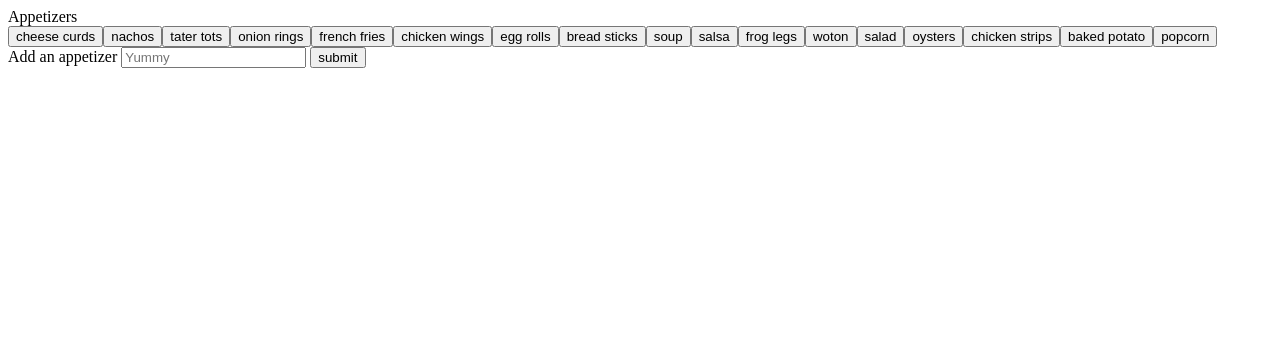
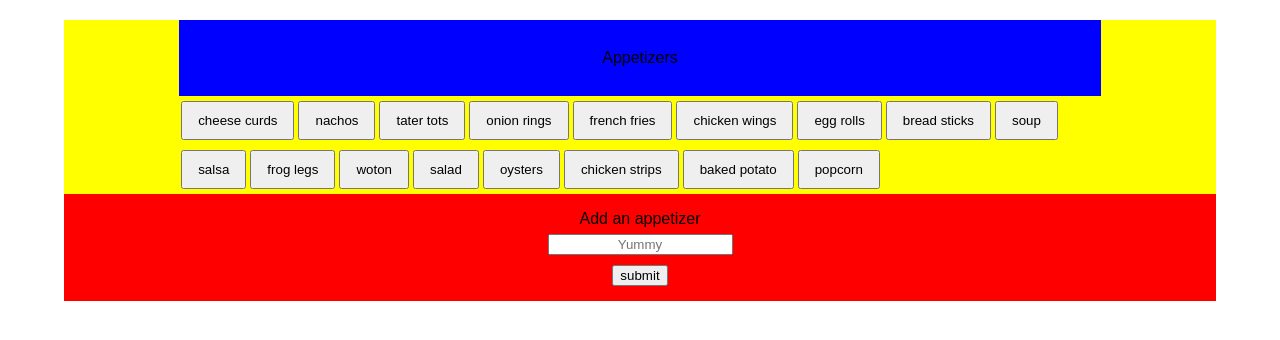
Before and after one commit to kumarivb/gifTastic, a plain HTML site: page index.html in a window 1280 px wide. Drawn offline with nearby package versions, Linux system fonts and the light colour scheme.

Commit message:
started styling index.html

```diff
--- a/assets/css/style.css
+++ b/assets/css/style.css
@@ -0,0 +1,51 @@
+body {
+    max-width: 100%;
+    font-family: 'Arial', 'Helvetica Neue', Helvetica, sans-serif;
+}
+
+label {
+    line-height: 30px;
+}
+input {
+    text-align: center;
+}
+
+#mainContainer {
+    margin: auto;
+    width: 90%;
+    margin-top: 20px;
+    background-color: yellow;
+}
+
+#submitBtn {
+    margin: 10px 0px 5px 0px;
+}
+
+.mainHead {
+    margin: auto;
+    width: 80%;
+    text-align: center;
+    padding: 30px 0px 30px 0px;
+    background-color: blue;
+}
+
+.buttonContainer {
+    margin: auto;
+    width: 80%;
+
+}
+
+.themeBtns {
+    margin: 5px 2px 5px 2px;
+    padding:  10px 15px 10px 15px;
+}
+
+.formContainer {
+    margin: auto;
+    text-align: center;
+    padding: 10px 0px 10px 0px;
+    background-color: red;
+}
+.gifContainer {
+    background-color: green;
+}
--- a/index.html
+++ b/index.html
@@ -3,8 +3,9 @@
 
 <head>
     <meta charset="utf-8">
-    <link rel="stylesheet" type="text/css" src="assets/css/reset.css"></link>
-    <link rel="stylesheet" type="text/css" src="assets/css/style.css"></link>
+    <link rel="stylesheet" type="text/css" href="assets/css/reset.css" />
+    <link rel="stylesheet" type="text/css" href="assets/css/style.css" />
+    <link rel="icon" type="image/x-icon" href="assets/images/favicon.ico">
     <!-- link to jQuery JS -->
     <script type="text/javascript" src="https://code.jquery.com/jquery-3.2.1.js" integrity="sha256-DZAnKJ/6XZ9si04Hgrsxu/8s717jcIzLy3oi35EouyE=" crossorigin="anonymous"></script>
     <title>Gif Tastic</title>
@@ -13,23 +14,23 @@
 <body>
 
     <div id="mainContainer">
-        <span class="mainHead">Appetizers</span>
+        <div class="mainHead">Appetizers</div>
 
-        <span class="buttonContainer">
-            <div id="themeBtns"></div>
-        </span>
+        <div class="buttonContainer">
+            <span id="themeBtns"></span>
+        </div>
 
-        <span class="formContainer">
+        <div class="formContainer">
             <form>
-                <label>Add an appetizer</label>
-                <input type="text" id="userInput" placeholder="Yummy">
+                <label>Add an appetizer</label> <br />
+                <input type="text" id="userInput" placeholder="Yummy"> <br />
                 <input type="submit" id="submitBtn" value="submit">
             </form>
-        </span>
+        </div>
 
-        <span class="gifContainer">
-            <div id="gifResults"></div>
-        </span>
+        <div class="gifContainer">
+            <span id="gifResults"></span>
+        </div>
     </div>
 
 <!-- link to scriptGiphy.js in javascript folder -->
```
Also changed, not shown: assets/images/favicon.ico (added).
